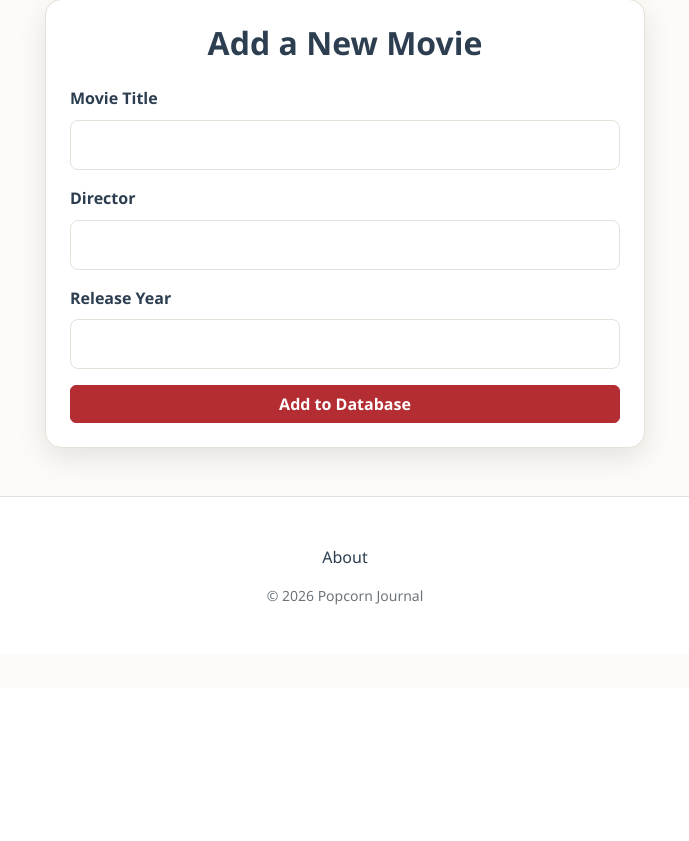
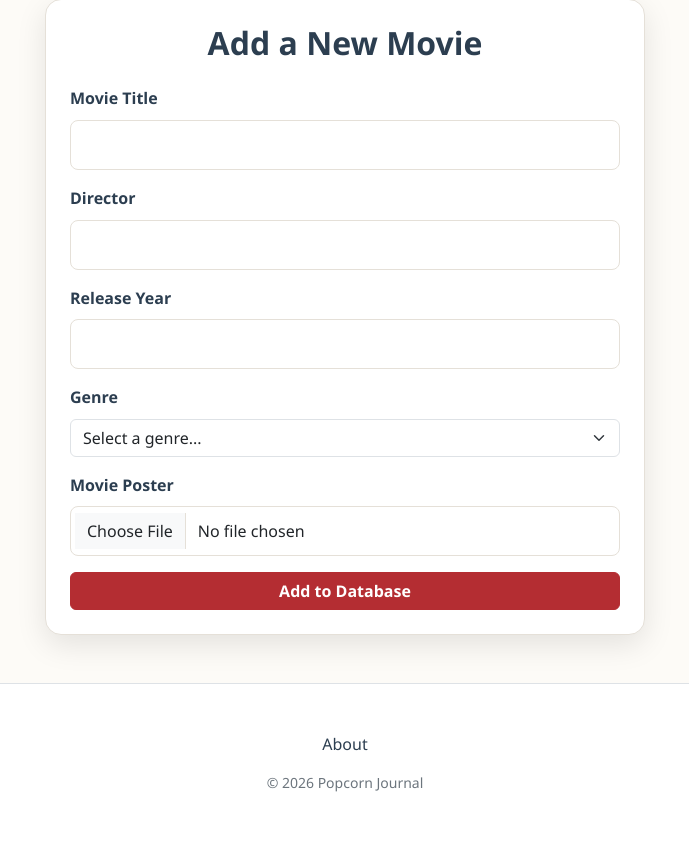
Before and after one commit to jennifernhle/CITS3403-Project, a Flask app: page /add-movie in a window 1280 px wide. Shown: the part 112-953 px from the top of the page, without its empty margins (295-984 px from the left). Before the commit the page ends 717 px from the top, so only its background shows below. Run offline with Flask 3, Linux system fonts and the light colour scheme; the visitor is signed in with stand-in values (Sample User, id 1); some libraries are stand-ins or nearby versions.

Commit message:
feat: Add edit movie modal, genres and fix file upload error to improve user experience when adding movies

```diff
--- a/popcorn_journal_app/forms.py
+++ b/popcorn_journal_app/forms.py
@@ -1,6 +1,6 @@
 from flask_wtf import FlaskForm
-from wtforms import StringField, PasswordField, BooleanField, SubmitField, TextAreaField
-from wtforms.validators import DataRequired, Email, EqualTo, Length, Regexp
+from wtforms import StringField, PasswordField, BooleanField, SubmitField, TextAreaField, SelectField, IntegerField
+from wtforms.validators import DataRequired, Email, EqualTo, Length, Regexp, NumberRange
 from flask_wtf.file import FileField, FileAllowed
 
 class LoginForm(FlaskForm):
@@ -40,6 +40,27 @@ class EditProfileForm(FlaskForm):
 class MovieForm(FlaskForm):
     title = StringField('Movie Title', validators=[DataRequired(), Length(max=128)])
     director = StringField('Director', validators=[DataRequired(), Length(max=64)])
-    release_year = StringField('Release Year', validators=[DataRequired()])
-    # Optional: add a FileField here later for movie posters
+    release_year = IntegerField('Release Year', validators=[DataRequired(), NumberRange(min=1888, max=2100, message="Please enter a valid year.")])
+    genre = SelectField('Genre', choices=[
+        ('', 'Select a genre...'),
+        ('Action', 'Action'),
+        ('Adventure', 'Adventure'),
+        ('Animation', 'Animation'),
+        ('Comedy', 'Comedy'),
+        ('Documentary', 'Documentary'),
+        ('Drama', 'Drama'),
+        ('Fantasy', 'Fantasy'),
+        ('Horror', 'Horror'),
+        ('Musical', 'Musical'),
+        ('Mystery', 'Mystery'),
+        ('Romance', 'Romance'),
+        ('Sci-Fi', 'Sci-Fi'),
+        ('Sports', 'Sports'),
+        ('Thriller', 'Thriller'),
+        ('Western', 'Western'),
+        ('Other', 'Other')
+    ], validators=[DataRequired(message="Please select a genre.")])
+    movie_img = FileField('Movie Poster', validators=[
+        FileAllowed(['jpg', 'png', 'jpeg'], 'Images only!')
+    ])
     submit = SubmitField('Add Movie')
--- a/popcorn_journal_app/models.py
+++ b/popcorn_journal_app/models.py
@@ -74,10 +74,12 @@ class User(db.Model, UserMixin):
 
 class Movie(db.Model):
     id = db.Column(db.Integer, primary_key=True)
-    title = db.Column(db.String(128))
+    title = db.Column(db.String(128), index=True)
     director = db.Column(db.String(64))
     release_year = db.Column(db.Integer)
+    genre = db.Column(db.String(64))
     movie_img = db.Column(db.String(256), nullable=True) # URL or file path to movie cover image
+    creator_id = db.Column(db.Integer, db.ForeignKey('user.id'))
     reviews = db.relationship('Review', backref='movie', lazy=True)
 
     def __repr__(self):
--- a/popcorn_journal_app/routes.py
+++ b/popcorn_journal_app/routes.py
@@ -7,6 +7,7 @@ from popcorn_journal_app.models import User, Movie, Review, List
 import uuid
 from popcorn_journal_app.forms import RegistrationForm, LoginForm, EditProfileForm, MovieForm
 import os
+from werkzeug.datastructures import FileStorage
 
 bp = Blueprint('main', __name__)
 
@@ -154,12 +155,16 @@ def reset_password():
 
 @bp.route('/search')
 def search():
-    query = request.args.get('query')
-    results = []
+    query = request.args.get('query', '')
+    genre_filter = request.args.get('genre', '')
+    form = MovieForm()
+    results = Movie.query
     if query:
-        results = Movie.query.filter(Movie.title.contains(query)).all()
+        results = results.filter(Movie.title.ilike(f'%{query}%') | Movie.director.ilike(f'%{query}%'))
+    if genre_filter:
+        results = results.filter(Movie.genre == genre_filter)
 
-    return render_template('search.html', title='Search', results=results, query=query)
+    return render_template('search.html', results=results.all(), title='Search Results', query=query, genre_filter=genre_filter, form=form)
 
 @bp.route('/watchlist')
 @login_required
@@ -203,7 +208,8 @@ def logout():
 @bp.route('/movie/<int:movie_id>')
 def movie_detail(movie_id):
     movie = Movie.query.get_or_404(movie_id)
-    return render_template('movie_overview.html', movie=movie, title=movie.title)
+    form = MovieForm(obj=movie)
+    return render_template('movie_overview.html', movie=movie, form=form, title=movie.title)
 
 
 @bp.route('/edit_profile', methods=['GET', 'POST'])
@@ -239,10 +245,20 @@ def edit_profile():
 def add_movie():
     form = MovieForm()
     if form.validate_on_submit():
+        file = form.movie_img.data
+        filename = None
+
+        if file:
+            filename = secure_filename(file.filename)
+            file.save(os.path.join(current_app.root_path, 'static/posters', filename))
+
         new_movie = Movie(
             title=form.title.data,
             director=form.director.data,
-            release_year=int(form.release_year.data)
+            release_year=int(form.release_year.data),
+            genre=form.genre.data,
+            movie_img=filename,
+            creator_id=current_user.id
         )
         db.session.add(new_movie)
         db.session.commit()
@@ -273,3 +289,61 @@ def add_review(movie_id):
 
     flash('Your review has been posted!')
     return redirect(url_for('main.movie_detail', movie_id=movie_id))
+
+@bp.route('/movie/<int:movie_id>/edit', methods=['GET', 'POST'])
+@login_required
+def edit_movie(movie_id):
+    movie = Movie.query.get_or_404(movie_id)
+
+    if movie.creator_id != current_user.id:
+        flash("You do not have permission to edit this movie.", "danger")
+        return redirect(url_for('main.movie_detail', movie_id=movie.id))
+
+    form = MovieForm(obj=movie)
+
+    if form.validate_on_submit():
+        existing_movie = Movie.query.filter(
+            Movie.title.ilike(form.title.data),
+            Movie.director.ilike(form.director.data),
+            Movie.id != movie.id
+        ).first()
+
+        if existing_movie:
+            flash("Another movie with this title and director already exists!", "warning")
+            return render_template('add_movie.html', title='Edit Movie', form=form, movie=movie)
+
+        movie.title = form.title.data
+        movie.director = form.director.data
+        movie.release_year = form.release_year.data
+        movie.genre = form.genre.data
+
+        if isinstance(form.movie_img.data, FileStorage) and form.movie_img.data.filename != '':
+            file = form.movie_img.data
+            filename = secure_filename(file.filename)
+            upload_path = os.path.join(current_app.root_path, 'static/posters')
+
+            if not os.path.exists(upload_path):
+                os.makedirs(upload_path)
+
+            file.save(os.path.join(upload_path, filename))
+            movie.movie_img = filename
+
+        db.session.commit()
+        flash("Movie details updated!", "success")
+        return redirect(url_for('main.movie_detail', movie_id=movie.id))
+
+    return render_template('add_movie.html', title='Edit Movie', form=form, movie=movie)
+
+@bp.route('/movie/<int:movie_id>/delete', methods=['POST'])
+@login_required
+def delete_movie(movie_id):
+    movie = Movie.query.get_or_404(movie_id)
+
+    if movie.creator_id != current_user.id:
+        flash("You do not have permission to delete this entry.", "danger")
+        return redirect(url_for('main.movie_detail', movie_id=movie.id))
+
+    db.session.delete(movie)
+    db.session.commit()
+    flash("Movie deleted from the database.", "info")
+    return redirect(url_for('main.search'))
--- a/popcorn_journal_app/templates/add_movie.html
+++ b/popcorn_journal_app/templates/add_movie.html
@@ -2,22 +2,32 @@
 <div class="container mt-5">
   <div id="login-card" class="p-4 mx-auto" style="max-width: 600px">
     <h2 class="fw-bold text-center mb-4">Add a New Movie</h2>
-    <form action="{{ url_for('main.add_movie') }}" method="POST">
+    <form action="" method="POST" enctype="multipart/form-data">
       {{ form.hidden_tag() }}
 
       <div class="mb-3">
         <label class="form-label">Movie Title</label>
-        <input type="text" name="title" class="form-control" required />
+        <input type="text" name="title" class="form-control" value="{{ form.title.data or '' }}" required />
       </div>
 
       <div class="mb-3">
         <label class="form-label">Director</label>
-        <input type="text" name="director" class="form-control" required />
+        <input type="text" name="director" class="form-control" value="{{ form.director.data or '' }}" required />
       </div>
 
       <div class="mb-3">
         <label class="form-label">Release Year</label>
-        <input type="number" name="release_year" class="form-control" required />
+        <input type="number" name="release_year" class="form-control" value="{{ form.release_year.data or '' }}" required />
+      </div>
+
+      <div class="mb-3">
+        <label class="form-label">Genre</label>
+        {{ form.genre(class="form-select") }}
+      </div>
+
+      <div class="mb-3">
+        <label class="form-label">Movie Poster</label>
+        <input type="file" name="movie_img" class="form-control" accept="image/*" />
       </div>
 
       <button type="submit" class="btn btn-main w-100">Add to Database</button>
```
Also changed, not shown: popcorn_journal_app/templates/movie_overview.html (+82 -4 lines), popcorn_journal_app/templates/search.html (+27 -10 lines).
